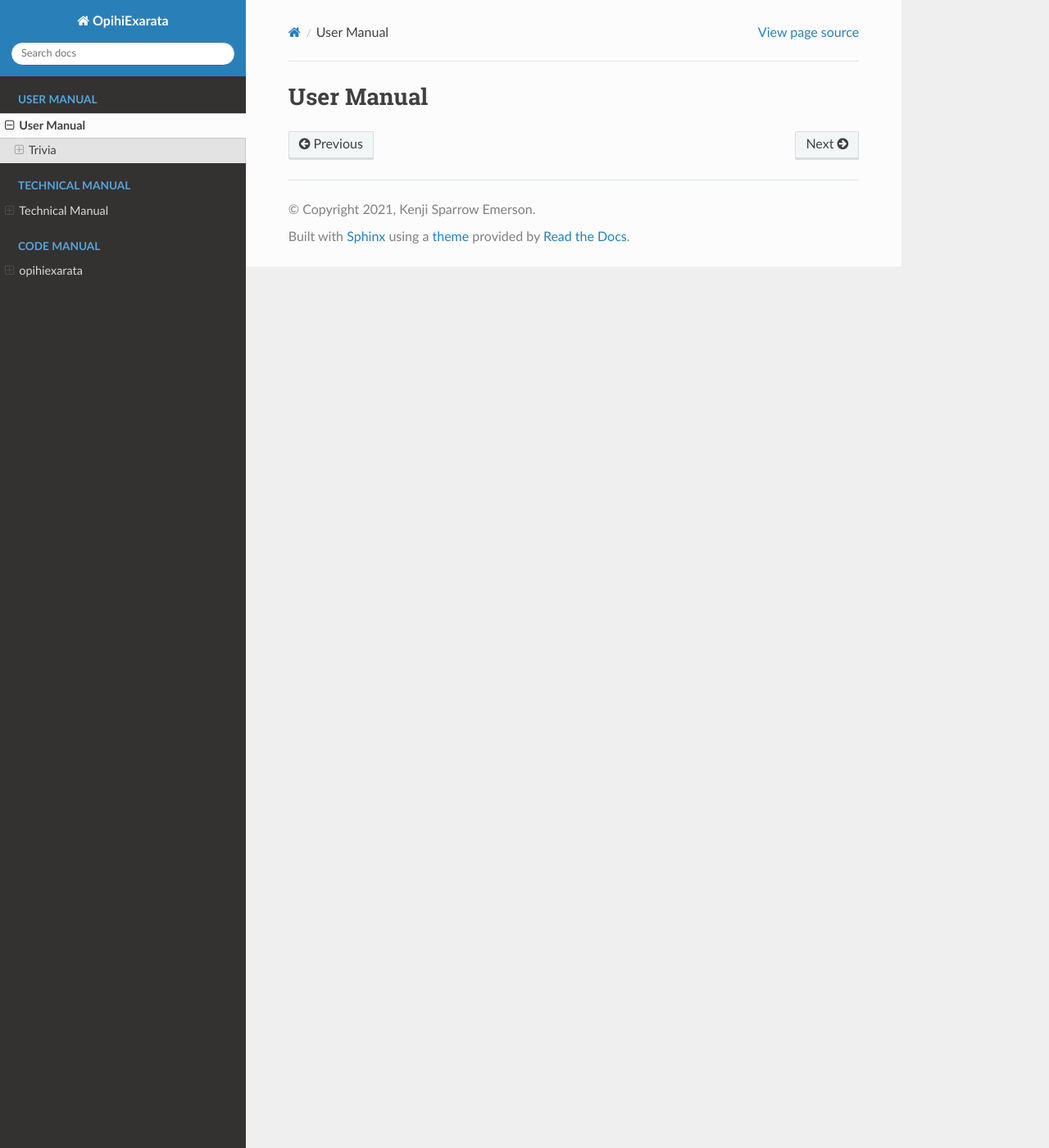
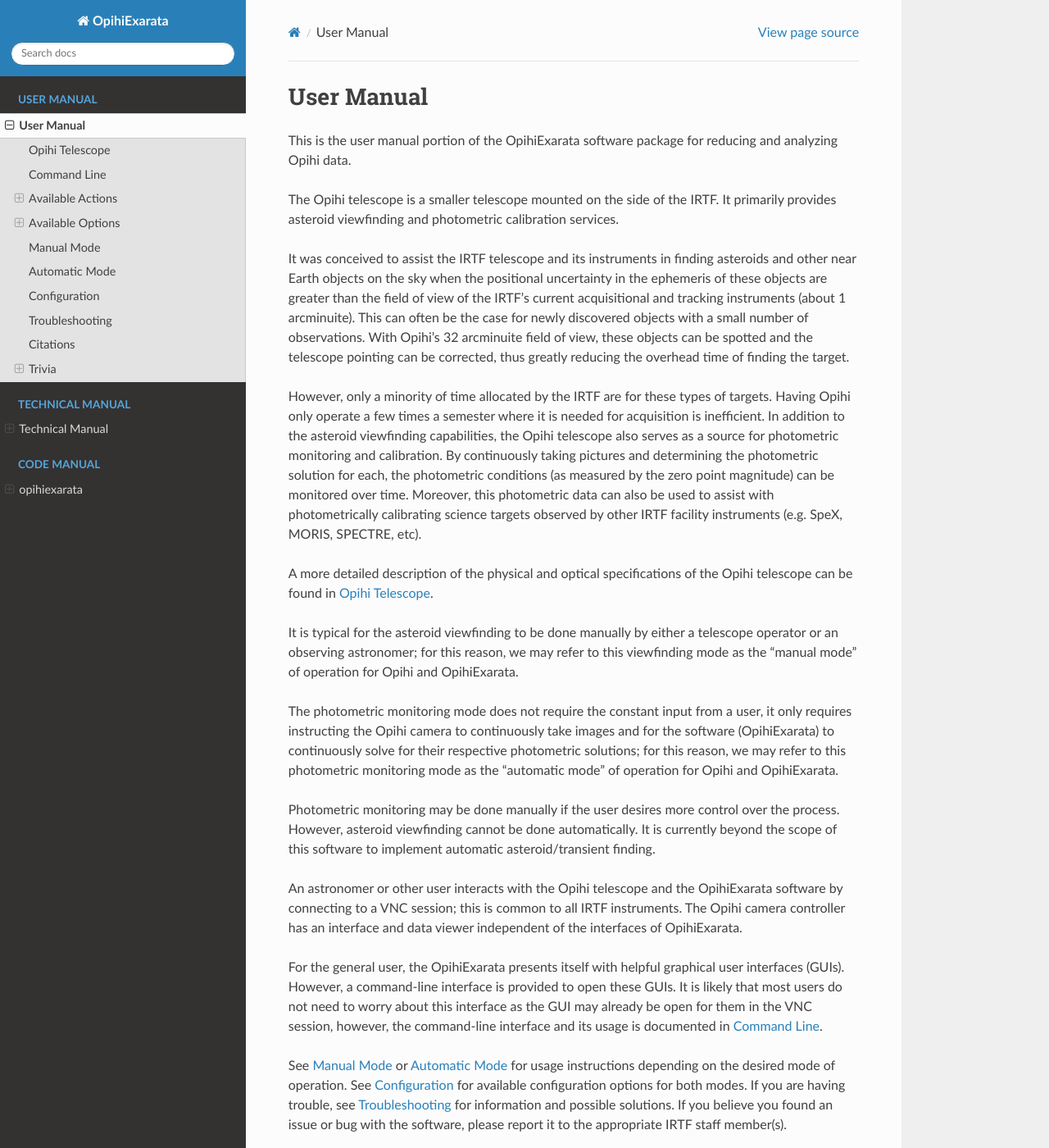
Before and after one commit to psmd-iberutaru/OpihiExarata, a Sphinx documentation site: the page built from docs/source/user/index.rst, in a window 1280 px wide and 1400 px high. Shown: the whole window at 82% size. Built offline with Sphinx 7.4.7 and the Read the Docs theme 2.0.0, drawn with Linux system fonts in a browser that asks for light colours; pages that are not in the unit, such as notebooks, are missing from menus; some of the changed text lies outside the part shown.

Commit message:
Updating documentation, 699 report.

```diff
--- a/docs/source/index.rst
+++ b/docs/source/index.rst
@@ -53,7 +53,7 @@
 OpihiExarata software in much greater detail to assist in development. (For
 function and class documentation of the raw API itself, see the
 :ref:`home-technical-manual`.) It can be accessed via the sidebar or by
-clicking :doc:`here <./user/index>`.
+clicking :doc:`here <./technical/index>`.
 
 
 .. _home-code-manual:
@@ -80,6 +80,7 @@
 
 .. _Code coverage: https://psmd-iberutaru.github.io/OpihiExarata/build/html/code/coverage/index.html
 
+
 Indices and tables
 ==================
 
--- a/docs/source/technical/algorithms/index.rst
+++ b/docs/source/technical/algorithms/index.rst
@@ -9,4 +9,5 @@
    :hidden:
    :caption: Algorithms
 
+   preprocessing
    spherical_kinematics
--- a/docs/source/technical/preprocessing/index.rst
+++ b/docs/source/technical/algorithms/preprocessing.rst
@@ -2,10 +2,5 @@
 Preprocessing
 =============
 
-.. toctree::
-   :maxdepth: 3
-   :hidden:
-   :caption: Preprocessing
-
 The data that comes from the Opihi camera is considered raw data, it has many
 systematic artifacts like hot pixels, dark current, and bias to name a few.
--- a/docs/source/technical/algorithms/spherical_kinematics.rst
+++ b/docs/source/technical/algorithms/spherical_kinematics.rst
@@ -228,7 +228,6 @@
    \phi^+_i &= \arctan\!2(Y_i, X_i) \simeq \arctan\left(\frac{Y_i}{X_i}\right)
 
 .. note::
-
    In order to properly handle the quadrant issue, the 2-argument arctangent is
    required. Moreover, if the 2-argument arctangent function returns in a range
    :math:`-\pi \leq \angle \leq \pi`, it can be converted to the usual range of
--- a/docs/source/technical/installation/index.rst
+++ b/docs/source/technical/installation/index.rst
@@ -1,3 +1,5 @@
+.. _technical-installation:
+
 ============
 Installation
 ============
--- /dev/null
+++ b/docs/source/user/automatic_mode.rst
@@ -0,0 +1,5 @@
+.. _user-automatic-mode:
+
+==============
+Automatic Mode
+==============
--- /dev/null
+++ b/docs/source/user/citations.rst
@@ -0,0 +1,5 @@
+.. _user-citations:
+
+=========
+Citations
+=========
--- /dev/null
+++ b/docs/source/user/configuration.rst
@@ -0,0 +1,5 @@
+.. _user-configuration:
+
+=============
+Configuration
+=============
--- a/docs/source/user/index.rst
+++ b/docs/source/user/index.rst
@@ -8,4 +8,80 @@
    :hidden:
    :caption: User Manual
 
+   opihi_telescope
+   command_line
+   manual_mode
+   automatic_mode
+   configuration
+   troubleshooting
+   citations
    trivia
+
+This is the user manual portion of the OpihiExarata software package for
+reducing and analyzing Opihi data.
+
+The Opihi telescope is a smaller telescope mounted on the side of the IRTF. It
+primarily provides asteroid viewfinding and photometric calibration services.
+
+It was conceived to assist the IRTF telescope and its instruments in finding
+asteroids and other near Earth objects on the sky when the positional
+uncertainty in the ephemeris of these objects are greater than the field of
+view of the IRTF's current acquisitional and tracking instruments (about 1
+arcminuite). This can often be the case for newly discovered objects with
+a small number of observations. With Opihi's 32 arcminuite field of view, these
+objects can be spotted and the telescope pointing can be corrected, thus
+greatly reducing the overhead time of finding the target.
+
+However, only a minority of time allocated by the IRTF are for these types of
+targets. Having Opihi only operate a few times a semester where it is needed
+for acquisition is inefficient. In addition to the asteroid viewfinding
+capabilities, the Opihi telescope also serves as a source for photometric
+monitoring and calibration. By continuously taking pictures and determining the
+photometric solution for each, the photometric conditions (as measured by
+the zero point magnitude) can be monitored over time. Moreover, this
+photometric data can also be used to assist with photometrically calibrating
+science targets observed by other IRTF facility instruments (e.g. SpeX, MORIS,
+SPECTRE, etc).
+
+A more detailed description of the physical and optical specifications of the
+Opihi telescope can be found in :ref:`user-opihi-telescope`.
+
+It is typical for the asteroid viewfinding to be done manually by either a
+telescope operator or an observing astronomer; for this reason, we may refer
+to this viewfinding mode as the "manual mode" of operation for Opihi and
+OpihiExarata.
+
+The photometric monitoring mode does not require the constant
+input from a user, it only requires instructing the Opihi camera to
+continuously take images and for the software (OpihiExarata) to continuously
+solve for their respective photometric solutions; for this reason, we may
+refer to this photometric monitoring mode as the "automatic mode" of
+operation for Opihi and OpihiExarata.
+
+Photometric monitoring may be done manually if the user desires more control
+over the process. However, asteroid viewfinding cannot be done automatically.
+It is currently beyond the scope of this software to implement automatic
+asteroid/transient finding.
+
+An astronomer or other user interacts with the Opihi telescope and the
+OpihiExarata software by connecting to a VNC session; this is common to all
+IRTF instruments. The Opihi camera controller has an interface and data viewer
+independent of the interfaces of OpihiExarata.
+
+For the general user, the OpihiExarata presents itself with helpful graphical
+user interfaces (GUIs). However, a command-line interface is provided to
+open these GUIs. It is likely that most users do not need to worry about this
+interface as the GUI may already be open for them in the VNC session, however,
+the command-line interface and its usage is documented in
+:ref:`user-command-line`.
+
+See :ref:`user-manual-mode` or :ref:`user-automatic-mode` for usage instructions
+depending on the desired mode of operation. See :ref:`user-configuration` for
+available configuration options for both modes. If you are having trouble,
+see :ref:`user-troubleshooting` for information and possible solutions. If you
+believe you found an issue or bug with the software, please report it to the
+appropriate IRTF staff member(s).
+
+If you used the Opihi telescope or the OpihiExarata software, please
+acknowledge your usage in any projects or publications; see
+:ref:`user-citations` for assistance and for our own references.
--- /dev/null
+++ b/docs/source/user/manual_mode.rst
@@ -0,0 +1,5 @@
+.. _user-manual-mode:
+
+===========
+Manual Mode
+===========
--- /dev/null
+++ b/docs/source/user/troubleshooting.rst
@@ -0,0 +1,5 @@
+.. _user-troubleshooting:
+
+===============
+Troubleshooting
+===============
```
Also changed, not shown: docs/source/todo.txt (added, +39 -0 lines), docs/source/user/command_line.rst (added, +198 -0 lines), docs/source/user/opihi_telescope.rst (added, +28 -0 lines), 2 other files.
